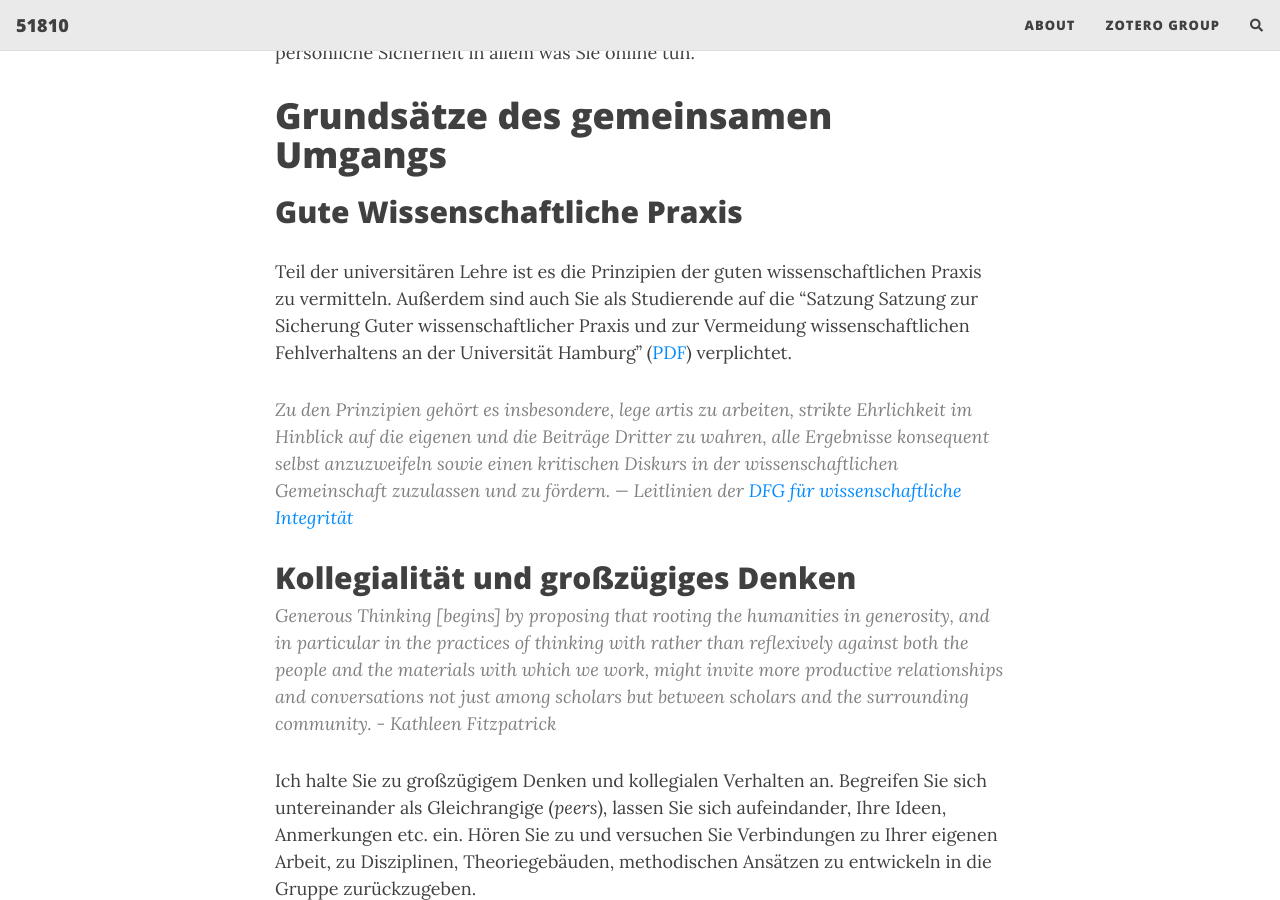
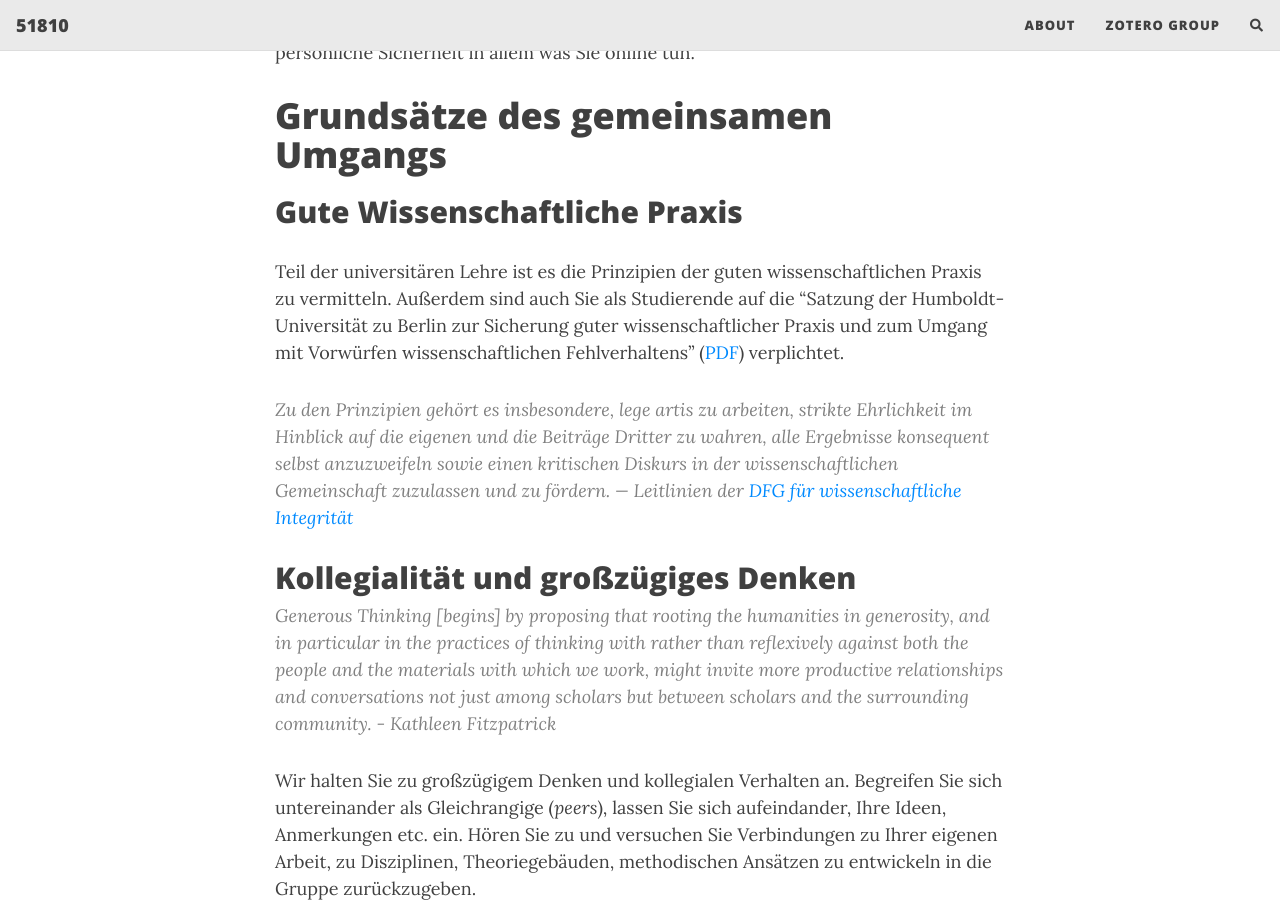
Before and after one commit to tillgrallert/51810-alles-nur-spielerei, a Jekyll site: the page built from pages/about.md, in a window 1280 px wide and 900 px high, scrolled down 4809 px. Built offline with Jekyll 4.4.1, drawn with Linux system fonts in a browser that asks for light colours; nearby versions of some CDN libraries; comment, search, counter and statistics services are not loaded; some of the changed text lies outside the part shown.

Commit message:
added bibliography, link to "Satzung der Humboldt-Universität zu Berlin zur Sicherung guter wissenschaftlicher Praxis"

```diff
--- a/pages/about.md
+++ b/pages/about.md
@@ -40,7 +42,7 @@ Damit die Kommunikation gut funktioniert, habe ich folgende Platformen und Kanä
 - Zur gemeinsamen Literaturrecherche und zum Teilen von Literaturhinweisen gibt es eine [Zotero Gruppe](https://www.zotero.org/groups/51810-alles-nur-spielerei). Diese ist öffentlich einsehbar, zum Bearbeiten und Einbinden in Ihre eigenen Zotero-Bibliotheken benötigen Sie allerdings ein Konto, das Sie unter <https://zotero.org> einrichten können. Bitte schicken Sie mir Ihre Kontonamen via Email, damit ich Sie zu dieser Zotero Gruppe hinzufügen kann.
 - Zur Annotation von online verfügbaren Materialien benutzen wir [Hypothesis](https://web.hypothes.is/
 ). Dazu benötigen Sie ein Konto, das Sie unter <https://web.hypothes.is/> einrichten können. Bitte machen Sie alle Annotationen als Mitglied der Gruppe [`51810-alles-nur-spielerei`](https://hypothes.is/groups/a2AopLj2/57-523-massenmedien).
-- Zur asynchronen, geschützen Kommunikation zwischen allen Kursteilnehmer_innen jenseits von Emails, haben ich einen [Element](https://discord.com)-Server aufgesetzt. Dieser erlaubt Chats und Videokonferenzen etc. ähnlich wie Slack, aber deutlich schlanker und DSGVO-konform. Einen Einladungslink werde ich Ihnen via Email zusenden.
+- Zur asynchronen, geschützen Kommunikation zwischen allen Kursteilnehmer_innen jenseits von Emails, haben wir einen [Element](https://discord.com)-Server aufgesetzt. Dieser erlaubt Chats und Videokonferenzen etc. ähnlich wie Slack, aber deutlich schlanker und DSGVO-konform. Einen Einladungslink werde ich Ihnen via Email zusenden.
 - Sie brauchen ein Bibliothekskonto. Machen Sie sich mit den Dienstleistungen und dem Katalog bekannt.
 
 ## Lektüre
@@ -87,7 +89,8 @@ Sie sind in keiner Weise verpflichtet oder angehalten für öffentlich sichtbare
 # Grundsätze des gemeinsamen Umgangs
 ## Gute Wissenschaftliche Praxis
 
-Teil der universitären Lehre ist es die Prinzipien der guten wissenschaftlichen Praxis zu vermitteln. Außerdem sind auch Sie als Studierende auf die "Satzung Satzung zur Sicherung Guter wissenschaftlicher Praxis und zur Vermeidung wissenschaftlichen Fehlverhaltens an der Universität Hamburg" ([PDF](https://www.fid.uni-hamburg.de/satzung-gute-wissenschaftliche-praxis.pdf)) verplichtet.
+Teil der universitären Lehre ist es die Prinzipien der guten wissenschaftlichen Praxis zu vermitteln. Außerdem sind auch Sie als Studierende auf die "Satzung
+der Humboldt-Universität zu Berlin zur Sicherung guter wissenschaftlicher Praxis und zum Umgang mit Vorwürfen wissenschaftlichen Fehlverhaltens" ([PDF](https://gremien.hu-berlin.de/de/amb/2014/06/06_2014_20140130%20Beschlussversion%20Satzung%20Wissenschaftliches%20Fehlverhalten_DRUCK.pdf)) verplichtet.
 
 >Zu den Prinzipien gehört es insbesondere, lege artis zu arbeiten, strikte Ehrlichkeit im Hinblick auf die eigenen und die Beiträge Dritter zu wahren, alle Ergebnisse konsequent selbst anzuzweifeln sowie einen kritischen Diskurs in der wissenschaftlichen Gemeinschaft zuzulassen und zu fördern. --- Leitlinien der [DFG für wissenschaftliche Integrität](https://wissenschaftliche-integritaet.de/kodex/verpflichtung-auf-die-allgemeinen-prinzipien/)
 
@@ -95,7 +98,7 @@ Teil der universitären Lehre ist es die Prinzipien der guten wissenschaftlichen
 
 >Generous Thinking [begins] by proposing that rooting the humanities in generosity, and in particular in the practices of thinking *with* rather than reflexively *against* both the people and the materials with which we work, might invite more productive relationships and conversations not just among scholars but between scholars and the surrounding community. - Kathleen Fitzpatrick
 
-Ich halte Sie zu großzügigem Denken und kollegialen Verhalten an. Begreifen Sie sich untereinander als Gleichrangige (*peers*), lassen Sie sich aufeindander, Ihre Ideen, Anmerkungen etc. ein. Hören Sie zu und versuchen Sie Verbindungen zu Ihrer eigenen Arbeit, zu Disziplinen, Theoriegebäuden, methodischen Ansätzen zu entwickeln in die Gruppe zurückzugeben.
+Wir halten Sie zu großzügigem Denken und kollegialen Verhalten an. Begreifen Sie sich untereinander als Gleichrangige (*peers*), lassen Sie sich aufeindander, Ihre Ideen, Anmerkungen etc. ein. Hören Sie zu und versuchen Sie Verbindungen zu Ihrer eigenen Arbeit, zu Disziplinen, Theoriegebäuden, methodischen Ansätzen zu entwickeln in die Gruppe zurückzugeben.
 
 Kollegialität und Großzügigkeit bedeutet auch, für alle Sitzungen vorbereitet zu sein und aktiv teilzunehmen.
 
```
Also changed, not shown: other parts of pages/about.md (+2 -0 lines).
